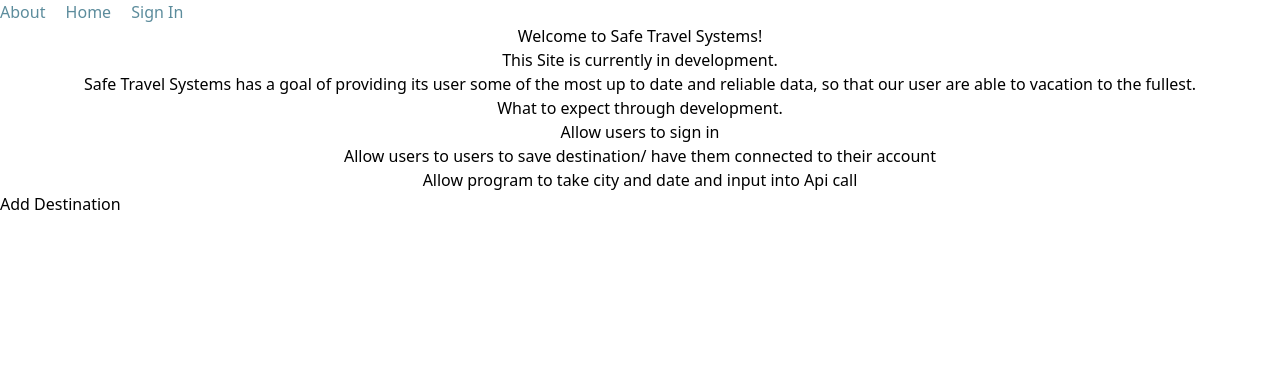
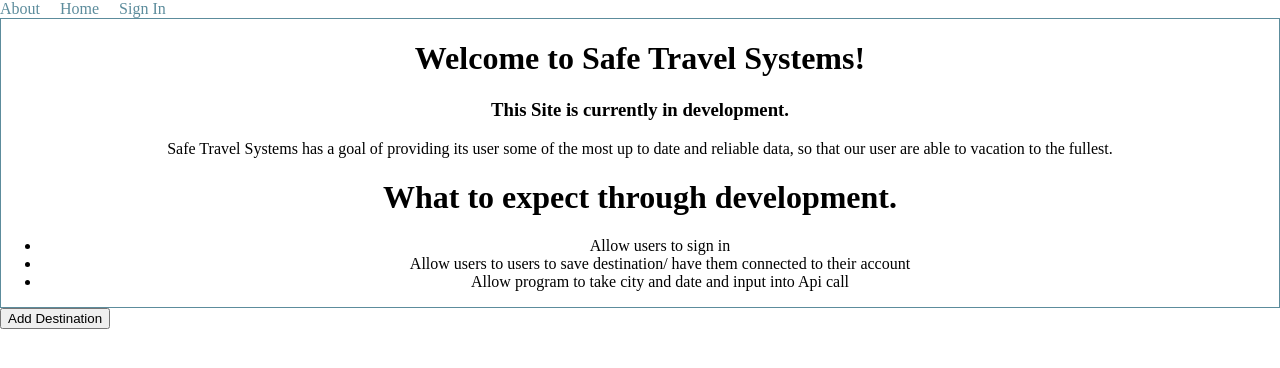
Before and after one commit to maxwellalvord/Safe-Travel-Systems, a Next.js app: page / in a window 1280 px wide. Shown: the top 368 px of the page. Built offline with nearby package versions, Linux system fonts and the light colour scheme.

Commit message:
add basic homepage

```diff
--- a/package.json
+++ b/package.json
@@ -9,20 +9,19 @@
     "lint": "next lint"
   },
   "dependencies": {
-    "animate.css": "^4.1.1",
     "bootstrap": "^5.2.1",
     "dotenv": "^16.0.3",
     "next": "12.3.0",
     "react": "18.2.0",
     "react-dom": "18.2.0",
     "styled-components": "^5.3.5",
+    "tailwindcss": "^3.1.8",
     "uuid": "^9.0.0"
   },
   "devDependencies": {
     "autoprefixer": "^10.4.12",
     "eslint": "8.23.1",
     "eslint-config-next": "12.3.0",
-    "postcss": "^8.4.16",
-    "tailwindcss": "^3.1.8"
+    "postcss": "^8.4.16"
   }
 }
--- a/styles/globals.css
+++ b/styles/globals.css
@@ -1,6 +1,6 @@
-@tailwind base;
+/* @tailwind base;
 @tailwind components;
-@tailwind utilities;
+@tailwind utilities; */
 
 html,
 body {
--- a/styles/mainPage.css
+++ b/styles/mainPage.css
@@ -1,3 +1,4 @@
 .mainPage {
   text-align: center;
+  border: 1px solid #5c8c9c;
 }
```
Also changed, not shown: 1 other file (tests, documents, lock files or other folders).
